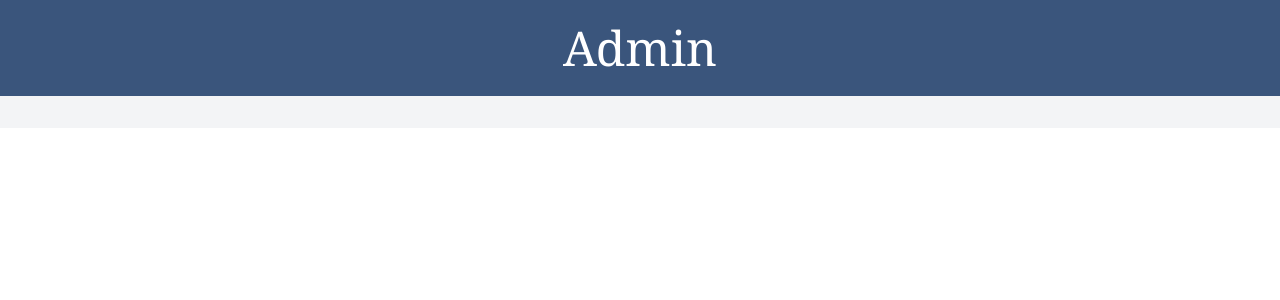
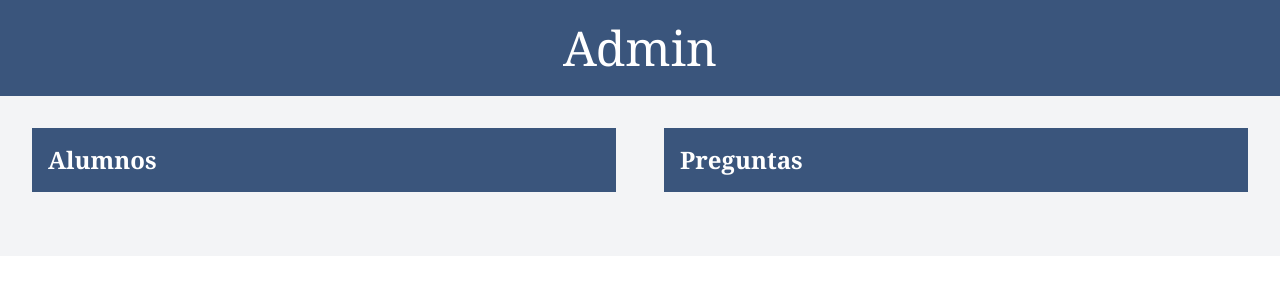
Before and after one commit to leopalatto20/crudDashboard, a React (Vite) app in the folder FrontEnd/: page /admin in a window 1280 px wide. Shown: the top 300 px of the page. Built offline with nearby package versions, Linux system fonts and the light colour scheme; sample sign-in values are in the browser's storage.

Commit message:
admin bonito

```diff
--- a/FrontEnd/src/pages/Admin.tsx
+++ b/FrontEnd/src/pages/Admin.tsx
@@ -1,11 +1,11 @@
-import React, { useEffect, useState } from 'react';
-import Student from '../components/Student';
+import React, { useEffect, useState } from "react";
+import Student from "../components/Student";
 
 interface Alumno {
   IDAlumno: number;
-  Nombre: string;
+  NumLista: number,
   Genero: string;
-  Grupo: string;
+  Grupo: string
 }
 
 const Admin: React.FC = () => {
@@ -13,17 +13,19 @@ const Admin: React.FC = () => {
 
   const fetchAlumnos = async () => {
     try {
-      const IDMaestro = localStorage.getItem('IDMaestro'); // Obtener IDMaestro desde localStorage
+      const IDMaestro = localStorage.getItem("IDMaestro");
       if (!IDMaestro) {
-        console.error('No se encontró el ID del maestro en localStorage.');
+        console.error("No se encontró el ID del maestro en localStorage.");
         return;
       }
 
-      const response = await fetch(`http://localhost:8000/info_alumnos/${IDMaestro}`);
+      const response = await fetch(
+        `http://localhost:8000/info_alumnos/${IDMaestro}`
+      );
       const data = await response.json();
       setAlumnos(data);
     } catch (err) {
-      console.error('Error al obtener la información de los alumnos:', err);
+      console.error("Error al obtener la información de los alumnos:", err);
     }
   };
 
@@ -32,21 +34,40 @@ const Admin: React.FC = () => {
   }, []);
 
   return (
-    <div className='bg-white font-serif min-h-screen flex flex-col'>
+    <div className="bg-white font-serif min-h-screen flex flex-col">
       <div className="row-span-full flex justify-center items-center bg-azulInstitucional p-6 text-5xl text-white">
         Admin
+      </div>
+
+<div className="grid grid-cols-2 gap-4 p-4 bg-gray-100">
+
+        <div id="alumnos" className="p-4 bg-gray-100">
+          <div className="p-4 bg-azulInstitucional text-white text-2xl font-bold">
+            Alumnos
           </div>
           <div className="grid grid-cols-2 gap-4 p-4 bg-gray-100">
             {alumnos.map((alumno, index) => (
               <Student
                 key={alumno.IDAlumno}
-            listNum={index + 1}
+                listNum={alumno.NumLista}
                 group={alumno.Grupo}
                 gender={alumno.Genero}
-            onDeleteButton={() => console.log(`Eliminar alumno ${alumno.IDAlumno}`)}
-            onEditButton={() => console.log(`Editar alumno ${alumno.IDAlumno}`)}
+                onDeleteButton={() =>
+                  console.log(`Eliminar alumno ${alumno.IDAlumno}`)
+                }
+                onEditButton={() =>
+                  console.log(`Editar alumno ${alumno.IDAlumno}`)
+                }
               />
             ))}
+          </div>
+        </div>
+
+        <div id="segunda columna" className="p-4 bg-gray-100">
+            <div className="row-auto p-4 bg-azulInstitucional text-white text-2xl font-bold justify-center items-center">
+              Preguntas
+            </div>
+          </div>
       </div>
     </div>
   );
```
Lines whose indentation alone changed are shown as unchanged.
